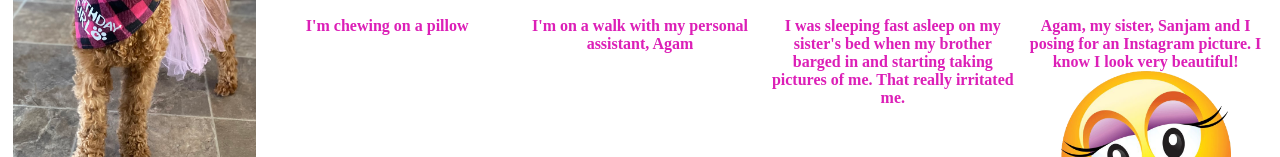
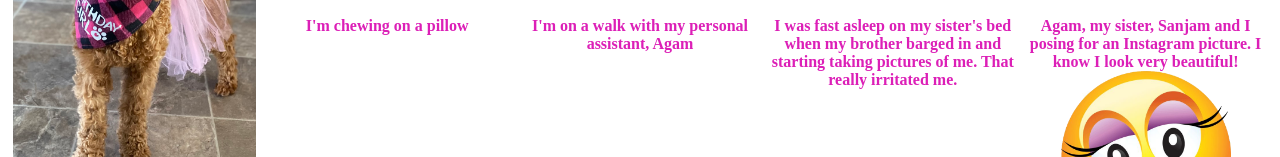
Before and after one commit to Agam565/Website-About-Billo-dog-, a plain HTML site: page index.html in a window 1280 px wide. Shown: the part 2468-2625 px from the top of the page. Drawn offline with Linux system fonts and the light colour scheme.

Commit message:
Update index.html

```diff
--- a/index.html
+++ b/index.html
@@ -94,7 +94,7 @@ Playing fetch with my family.
             </div>
                  <div class = "column">
                  <img src = "images/billoWithAgamOnBed.jpg" alt = "Billo on the Bed with Agam" style = "width: 100%">
-                 <p id = "captionAboutBilloBirthday"> I was sleeping fast asleep on my sister's bed when my brother barged in and starting taking pictures of me. That really irritated me.</p>
+                 <p id = "captionAboutBilloBirthday"> I was fast asleep on my sister's bed when my brother barged in and starting taking pictures of me. That really irritated me.</p>
                 </div>
                 <div class = "column">
                     <img src = "images/theThreeOfUs.jpg" alt = " The Three of Us." style = "width:100%">
```
